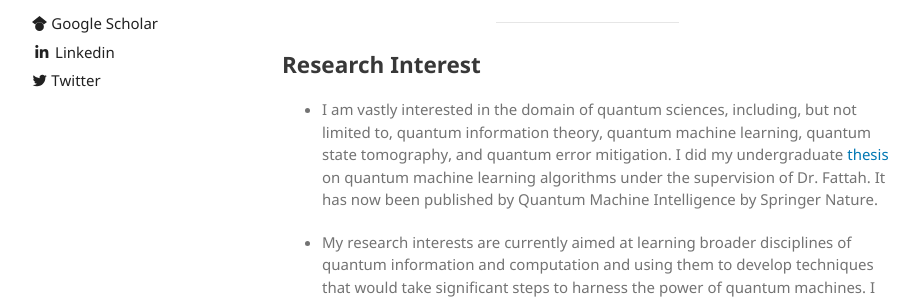
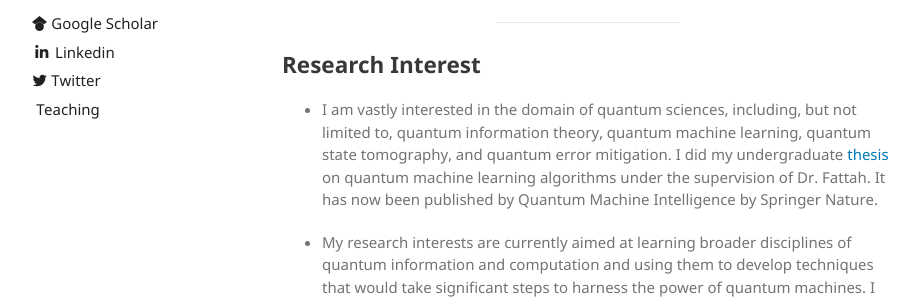
Before and after one commit to sowmitra-das-sumit/sowmitra-das-sumit.github.io, a Jekyll site: the page built from index.md, in a window 1280 px wide. Shown: the part 417-716 px from the top of the page, without its empty margins (178-1097 px from the left). Built offline with Jekyll 4.4.1, drawn with Linux system fonts in a browser that asks for light colours; our own code applies the rules of GitHub Pages for plain Markdown files; the repository's description, which GitHub fills in, is left out.

Commit message:
Update _config.yml

```diff
--- a/_config.yml
+++ b/_config.yml
@@ -25,6 +25,9 @@ sidebar:
     icon: <svg xmlns="http://www.w3.org/2000/svg" aria-hidden="true" role="img" style="vertical-align:-0.125em;" width="1em" height="1em" preserveAspectRatio="xMidYMid meet" viewBox="0 0 24 24"><g fill="none"><path d="M23.643 4.937c-.835.37-1.732.62-2.675.733a4.67 4.67 0 0 0 2.048-2.578a9.3 9.3 0 0 1-2.958 1.13a4.66 4.66 0 0 0-7.938 4.25a13.229 13.229 0 0 1-9.602-4.868c-.4.69-.63 1.49-.63 2.342A4.66 4.66 0 0 0 3.96 9.824a4.647 4.647 0 0 1-2.11-.583v.06a4.66 4.66 0 0 0 3.737 4.568a4.692 4.692 0 0 1-2.104.08a4.661 4.661 0 0 0 4.352 3.234a9.348 9.348 0 0 1-5.786 1.995a9.5 9.5 0 0 1-1.112-.065a13.175 13.175 0 0 0 7.14 2.093c8.57 0 13.255-7.098 13.255-13.254c0-.2-.005-.402-.014-.602a9.47 9.47 0 0 0 2.323-2.41l.002-.003z" fill="currentColor"/></g></svg>
     link: https://x.com/SowmitraDas1
 
+  - name: Teaching
+    link: ./another-page.html
+
   # - name: Project Repository
   #   icon: <svg xmlns="http://www.w3.org/2000/svg" aria-hidden="true" role="img" style="vertical-align:-0.125em;" width="1em" height="1em" preserveAspectRatio="xMidYMid meet" viewBox="0 0 16 16"><g fill="currentColor"><path d="M12.643 15C13.979 15 15 13.845 15 12.5V5H1v7.5C1 13.845 2.021 15 3.357 15h9.286zM5.5 7h5a.5.5 0 0 1 0 1h-5a.5.5 0 0 1 0-1zM.8 1a.8.8 0 0 0-.8.8V3a.8.8 0 0 0 .8.8h14.4A.8.8 0 0 0 16 3V1.8a.8.8 0 0 0-.8-.8H.8z"/></g></svg>
   #   link: https://github.com/BDHU/minimalist
```
